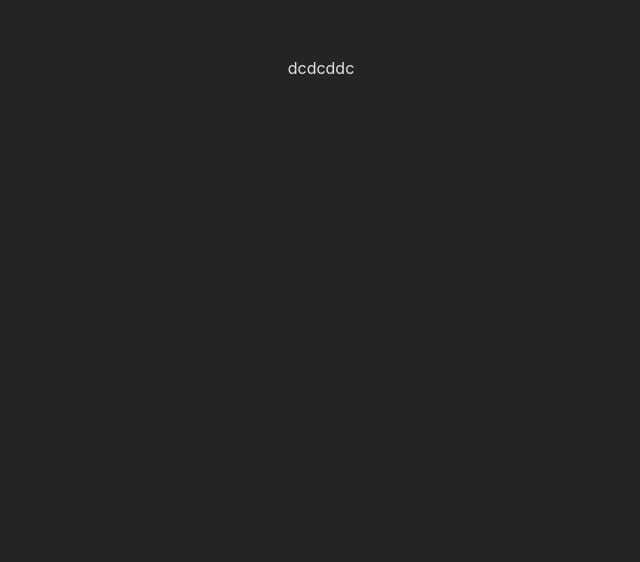
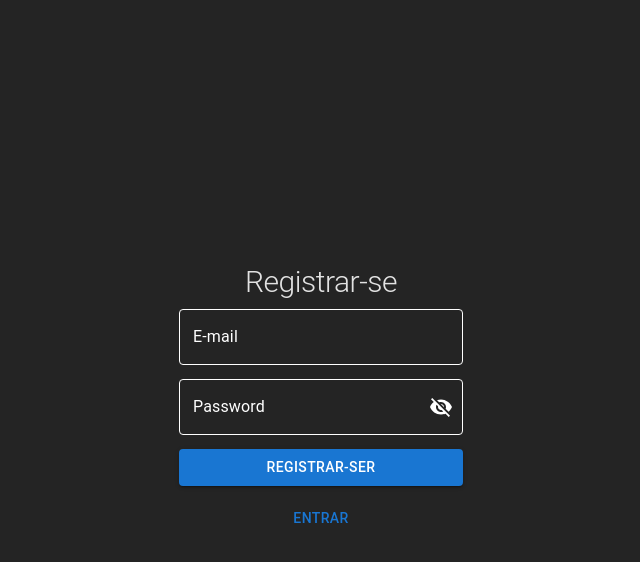
Before and after one commit to joaoparaujocr/todo-react-query, a React (Vite) app in the folder frontend/: page /register in a window 1280 px wide. Shown: the top 562 px of the page, without its empty margins (319-959 px from the left). Built offline with nearby package versions, Linux system fonts and the light colour scheme.

Commit message:
adding pages register and login

```diff
--- a/frontend/package.json
+++ b/frontend/package.json
@@ -12,11 +12,15 @@
   "dependencies": {
     "@emotion/react": "^11.11.1",
     "@emotion/styled": "^11.11.0",
+    "@mui/icons-material": "^5.14.16",
     "@mui/material": "^5.14.16",
+    "axios": "^1.6.0",
     "localforage": "^1.10.0",
     "match-sorter": "^6.3.1",
     "react": "^18.2.0",
     "react-dom": "^18.2.0",
+    "react-hook-form": "^7.48.2",
+    "react-hot-toast": "^2.4.1",
     "react-router-dom": "^6.18.0",
     "sort-by": "^1.2.0"
   },
--- a/frontend/src/App.css
+++ b/frontend/src/App.css
@@ -1,6 +1,5 @@
 #root {
   max-width: 1280px;
   margin: 0 auto;
-  padding: 2rem;
   text-align: center;
 }
--- /dev/null
+++ b/frontend/src/api/index.ts
@@ -0,0 +1,8 @@
+import axios from "axios";
+
+const api = axios.create({
+  baseURL: "http://localhost:8000",
+  timeout: 10000,
+});
+
+export default api;
--- a/frontend/src/index.css
+++ b/frontend/src/index.css
@@ -13,3 +13,9 @@
   -moz-osx-font-smoothing: grayscale;
   -webkit-text-size-adjust: 100%;
 }
+
+* {
+  margin: 0;
+  padding: 0;
+  box-sizing: border-box;
+}
--- a/frontend/src/main.tsx
+++ b/frontend/src/main.tsx
@@ -1,10 +1,27 @@
-import React from 'react'
-import ReactDOM from 'react-dom/client'
-import App from './App.tsx'
-import './index.css'
+import React from "react";
+import ReactDOM from "react-dom/client";
+import "./index.css";
+import { BrowserRouter } from "react-router-dom";
+import AllRoutes from "./routes";
+import { ThemeProvider } from "@mui/material";
+import customTheme from "./theme";
+import { Toaster } from "react-hot-toast";
 
-ReactDOM.createRoot(document.getElementById('root')!).render(
+ReactDOM.createRoot(document.getElementById("root")!).render(
   <React.StrictMode>
-    <App />
-  </React.StrictMode>,
-)
+    <ThemeProvider theme={customTheme}>
+      <BrowserRouter>
+        <Toaster
+          position="top-center"
+          reverseOrder={false}
+          gutter={8}
+          containerStyle={{}}
+          toastOptions={{
+            duration: 5000,
+          }}
+        />
+        <AllRoutes />
+      </BrowserRouter>
+    </ThemeProvider>
+  </React.StrictMode>
+);
--- /dev/null
+++ b/frontend/src/pages/Login.tsx
@@ -0,0 +1,126 @@
+import {
+  Stack,
+  Typography,
+  TextField,
+  FormControl,
+  InputLabel,
+  OutlinedInput,
+  InputAdornment,
+  IconButton,
+  Button,
+} from "@mui/material";
+import { useState } from "react";
+import Visibility from "@mui/icons-material/Visibility";
+import VisibilityOff from "@mui/icons-material/VisibilityOff";
+import { SubmitHandler, useForm } from "react-hook-form";
+import { InputsRegisterAndLogin } from "./Register";
+import { toast } from "react-hot-toast";
+import { useNavigate } from "react-router-dom";
+import api from "../api";
+import { AxiosResponse } from "axios";
+
+const Login = () => {
+  const [showPassword, setShowPassword] = useState(false);
+  const [isLoading, setIsLoading] = useState(false);
+  const { register, handleSubmit } = useForm<InputsRegisterAndLogin>();
+  const navigate = useNavigate();
+
+  const handleLogin: SubmitHandler<InputsRegisterAndLogin> = async (data) => {
+    setIsLoading(true);
+    toast.remove();
+
+    try {
+      const registerUser = api.post("/users/login", data);
+      const { data: dataResponse } = await toast.promise<AxiosResponse>(
+        registerUser,
+        {
+          loading: "Realizando o Login",
+          success: "Usuario Logado com sucesso",
+          error: "Senha ou e-mail incorretos",
+        }
+      );
+      console.log(dataResponse);
+      navigate("/");
+    } catch (error) {
+      console.error(error);
+      setIsLoading(false);
+    }
+  };
+
+  return (
+    <Stack
+      sx={{
+        display: "flex",
+        flexDirection: "column",
+        justifyContent: "center",
+        alignItems: "center",
+        height: "100vh",
+      }}
+    >
+      <Stack
+        sx={{
+          display: "flex",
+          flexDirection: "column",
+          gap: "10px",
+        }}
+      >
+        <Typography variant="h1" fontSize="30px">
+          Login
+        </Typography>
+        <Stack
+          sx={{
+            display: "flex",
+            flexFlow: "column",
+            gap: "14px",
+          }}
+          component="form"
+          onSubmit={handleSubmit(handleLogin)}
+        >
+          <TextField {...register("email")} inputMode="email" label="E-mail" />
+          <FormControl variant="outlined">
+            <InputLabel htmlFor="outlined-adornment-password">
+              Password
+            </InputLabel>
+            <OutlinedInput
+              {...register("password")}
+              id="outlined-adornment-password"
+              type={showPassword ? "text" : "password"}
+              endAdornment={
+                <InputAdornment position="end">
+                  <IconButton
+                    aria-label="toggle password visibility"
+                    onClick={() => setShowPassword(!showPassword)}
+                    edge="end"
+                  >
+                    {!showPassword ? (
+                      <VisibilityOff
+                        sx={{
+                          color: "#FFF",
+                        }}
+                      />
+                    ) : (
+                      <Visibility
+                        sx={{
+                          color: "#FFF",
+                        }}
+                      />
+                    )}
+                  </IconButton>
+                </InputAdornment>
+              }
+              label="Password"
+            />
+          </FormControl>
+          <Button type="submit" variant="contained" disabled={isLoading}>
+            Entrar
+          </Button>
+          <Button href="/register" disabled={isLoading}>
+            Registrar-ser
+          </Button>
+        </Stack>
+      </Stack>
+    </Stack>
+  );
+};
+
+export default Login;
--- /dev/null
+++ b/frontend/src/pages/Register.tsx
@@ -0,0 +1,127 @@
+import {
+  Stack,
+  Typography,
+  TextField,
+  FormControl,
+  InputLabel,
+  OutlinedInput,
+  InputAdornment,
+  IconButton,
+  Button,
+} from "@mui/material";
+import { useState } from "react";
+import Visibility from "@mui/icons-material/Visibility";
+import VisibilityOff from "@mui/icons-material/VisibilityOff";
+import { SubmitHandler, useForm } from "react-hook-form";
+import api from "../api";
+import { toast } from "react-hot-toast";
+import { useNavigate } from "react-router-dom";
+
+export type InputsRegisterAndLogin = {
+  email: string;
+  password: string;
+};
+
+const Register = () => {
+  const [showPassword, setShowPassword] = useState(false);
+  const [isLoading, setIsLoading] = useState(false);
+  const { register, handleSubmit } = useForm<InputsRegisterAndLogin>();
+  const navigate = useNavigate();
+
+  const handleRegister: SubmitHandler<InputsRegisterAndLogin> = async (
+    data
+  ) => {
+    toast.remove();
+    setIsLoading(true);
+
+    try {
+      const registerUser = api.post("/users", data);
+      await toast.promise(registerUser, {
+        loading: "Realizando o cadastro",
+        success: "Usuario cadastrado com sucesso",
+        error: "Usuario já está cadastrado",
+      });
+      navigate("/login");
+    } catch (error) {
+      console.error(error);
+      setIsLoading(false);
+    }
+  };
+
+  return (
+    <Stack
+      sx={{
+        display: "flex",
+        flexDirection: "column",
+        justifyContent: "center",
+        alignItems: "center",
+        height: "100vh",
+      }}
+    >
+      <Stack
+        sx={{
+          display: "flex",
+          flexDirection: "column",
+          gap: "10px",
+        }}
+      >
+        <Typography variant="h1" fontSize="30px">
+          Registrar-se
+        </Typography>
+        <Stack
+          sx={{
+            display: "flex",
+            flexFlow: "column",
+            gap: "14px",
+          }}
+          component="form"
+          onSubmit={handleSubmit(handleRegister)}
+        >
+          <TextField {...register("email")} inputMode="email" label="E-mail" />
+          <FormControl variant="outlined">
+            <InputLabel htmlFor="outlined-adornment-password">
+              Password
+            </InputLabel>
+            <OutlinedInput
+              {...register("password")}
+              id="outlined-adornment-password"
+              type={showPassword ? "text" : "password"}
+              endAdornment={
+                <InputAdornment position="end">
+                  <IconButton
+                    aria-label="toggle password visibility"
+                    onClick={() => setShowPassword(!showPassword)}
+                    edge="end"
+                  >
+                    {!showPassword ? (
+                      <VisibilityOff
+                        sx={{
+                          color: "#FFF",
+                        }}
+                      />
+                    ) : (
+                      <Visibility
+                        sx={{
+                          color: "#FFF",
+                        }}
+                      />
+                    )}
+                  </IconButton>
+                </InputAdornment>
+              }
+              label="Password"
+            />
+          </FormControl>
+          <Button type="submit" variant="contained" disabled={isLoading}>
+            Registrar-ser
+          </Button>
+          <Button type="button" href="/login" disabled={isLoading}>
+            Entrar
+          </Button>
+        </Stack>
+      </Stack>
+    </Stack>
+  );
+};
+
+export default Register;
--- /dev/null
+++ b/frontend/src/routes/index.tsx
@@ -0,0 +1,18 @@
+import { Route, Routes } from "react-router-dom";
+import Login from "../pages/Login";
+import App from "../App";
+import Register from "../pages/Register";
+
+const AllRoutes = () => {
+  return (
+    <Routes>
+      <Route path="/">
+        <Route index element={<App />} />
+        <Route path="/login" element={<Login />} />
+        <Route path="/register" element={<Register />} />
+      </Route>
+    </Routes>
+  );
+};
+
+export default AllRoutes;
--- /dev/null
+++ b/frontend/src/theme/components/MuiFormLabel.ts
@@ -0,0 +1,14 @@
+import { Components } from "@mui/material";
+
+const MuiFormLabel: Components["MuiFormLabel"] = {
+  styleOverrides: {
+    root: {
+      color: "#FFF",
+      "&.Mui-focused": {
+        color: "#FFF",
+      },
+    },
+  },
+};
+
+export default MuiFormLabel;
--- /dev/null
+++ b/frontend/src/theme/components/MuiOutlinedInput.ts
@@ -0,0 +1,23 @@
+import { Components, outlinedInputClasses } from "@mui/material";
+
+const MuiOutlinedInput: Components["MuiOutlinedInput"] = {
+  styleOverrides: {
+    notchedOutline: {
+      borderColor: "var(--TextField-brandBorderColor)",
+      color: "#FFF",
+    },
+
+    root: {
+      borderColor: "#FFF",
+      color: "#FFF",
+      [`&:hover .${outlinedInputClasses.notchedOutline}`]: {
+        borderColor: "var(--TextField-brandBorderHoverColor)",
+      },
+      [`&.Mui-focused .${outlinedInputClasses.notchedOutline}`]: {
+        borderColor: "var(--TextField-brandBorderFocusedColor)",
+      },
+    },
+  },
+};
+
+export default MuiOutlinedInput;
--- /dev/null
+++ b/frontend/src/theme/components/index.ts
@@ -0,0 +1,4 @@
+import MuiFormLabel from "./MuiFormLabel";
+import MuiOutlinedInput from "./MuiOutlinedInput";
+
+export default { MuiFormLabel, MuiOutlinedInput };
--- /dev/null
+++ b/frontend/src/theme/index.ts
@@ -0,0 +1,8 @@
+import { createTheme } from "@mui/material";
+import components from "./components";
+
+const customTheme = createTheme({
+  components,
+});
+
+export default customTheme;
```
Also changed, not shown: 1 other file (tests, documents, lock files or other folders).
